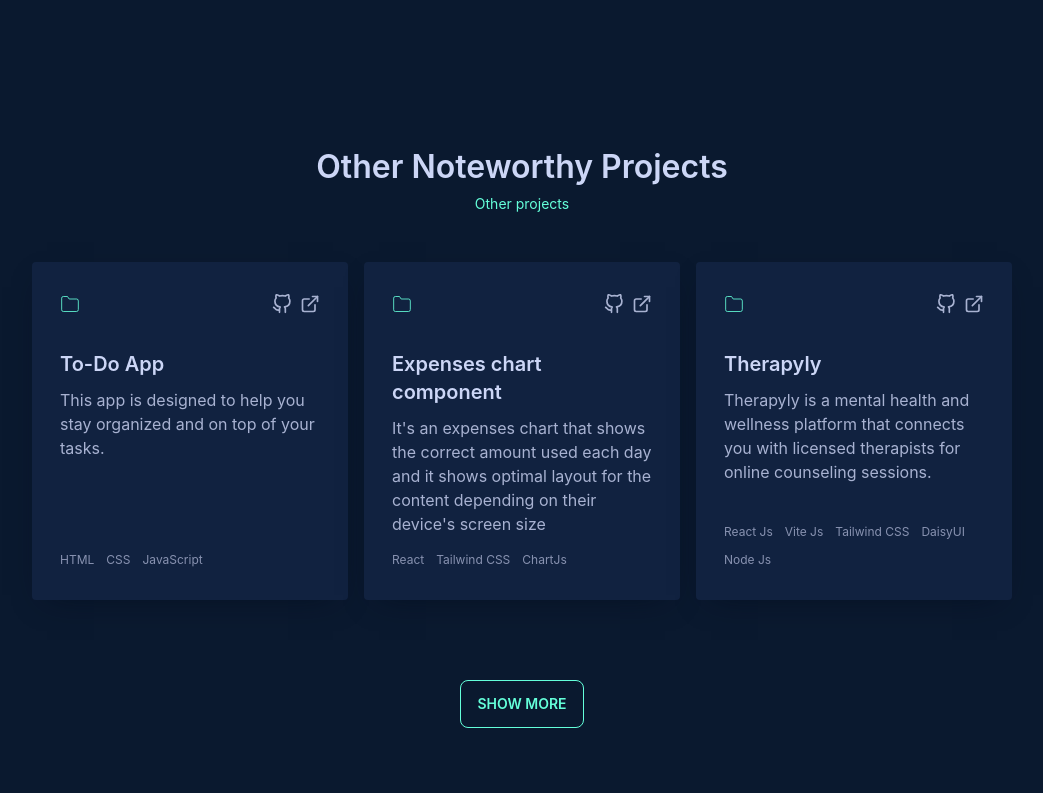
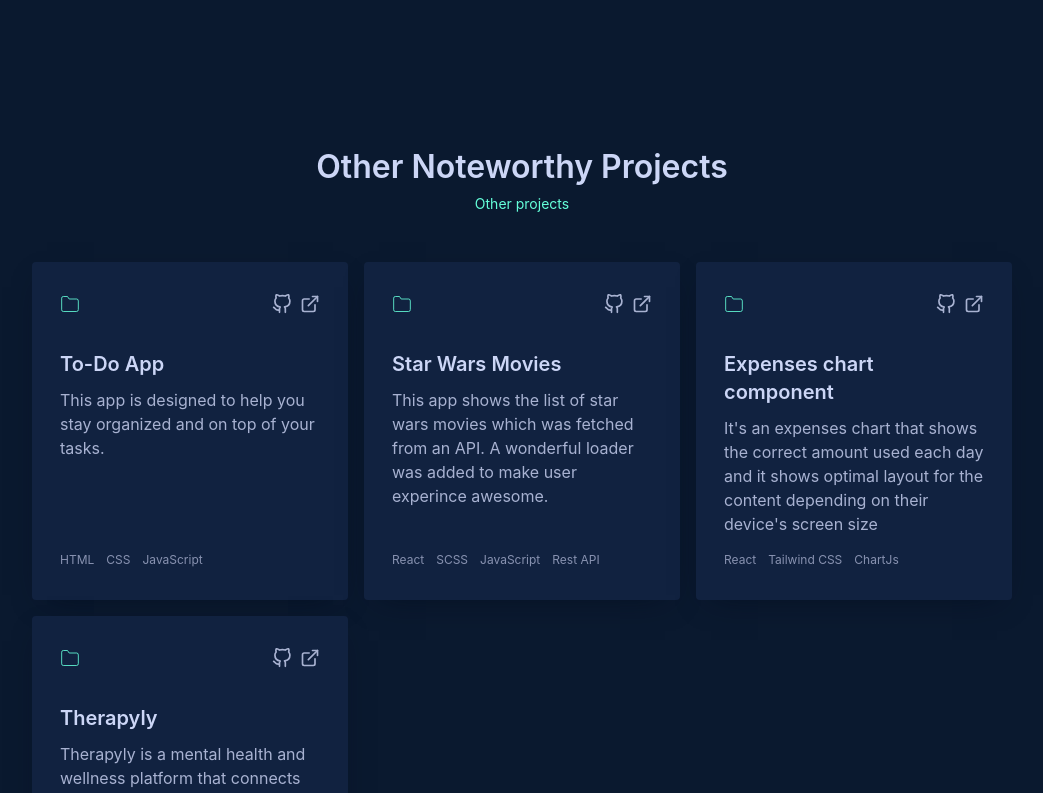
Before and after one commit to KasiePatricia/portfolio, a React (Vite) app: page / in a window 1280 px wide. Shown: the part 3230-4023 px from the top of the page, without its empty margins (118-1161 px from the left). Built offline with nearby package versions, Linux system fonts and the light colour scheme.

Commit message:
Added another project

```diff
--- a/src/sections/Jobs.jsx
+++ b/src/sections/Jobs.jsx
@@ -35,7 +35,7 @@ const Jobs = () => {
                 </a>
               </span>
             </h3>
-            <p className="mb-6 text-[0.813rem]">January - April 2018</p>
+            <p className="mb-6 text-[0.813rem]">January - April 2023</p>
             <div>
               <ul className="mt-2 left_0 tech relative ">
                 <li className="mb-2.5">Designing web applications</li>
--- a/src/sections/OtherProjects.jsx
+++ b/src/sections/OtherProjects.jsx
@@ -104,6 +104,104 @@ const OtherProjects = () => {
                 <li>HTML</li>
                 <li>CSS</li>
                 <li>JavaScript</li>
+              </ul>
+            </footer>
+          </div>
+        </li>
+        <li className="relative pointer">
+          <div className="flex justify-between  flex-col relative h-full rounded bg-[#112240] overflow-auto py-8 px-7 box-showder-m">
+            <header>
+              <div className="flex justify-between items-center mb-9">
+                <div className="text-mGreen">
+                  <svg
+                    xmlns="http://www.w3.org/2000/svg"
+                    role="img"
+                    viewBox="0 0 24 24"
+                    fill="none"
+                    stroke="currentColor"
+                    stroke-width="1"
+                    stroke-linecap="round"
+                    stroke-linejoin="round"
+                    class="feather feather-folder"
+                    className="w-5 h-5"
+                  >
+                    <title>Folder</title>
+                    <path d="M22 19a2 2 0 0 1-2 2H4a2 2 0 0 1-2-2V5a2 2 0 0 1 2-2h5l2 3h9a2 2 0 0 1 2 2z"></path>
+                  </svg>
+                </div>
+                <div className="flex gap-2 items-center text-[#a8b2d1]">
+                  <a
+                    href="https://github.com/KasiePatricia/stutern_projects/tree/movies/star-wars"
+                    aria-label="GitHub Link"
+                    target="_blank"
+                    rel="noopener noreferrer"
+                  >
+                    <svg
+                      xmlns="http://www.w3.org/2000/svg"
+                      role="img"
+                      viewBox="0 0 24 24"
+                      fill="none"
+                      stroke="currentColor"
+                      stroke-width="2"
+                      stroke-linecap="round"
+                      stroke-linejoin="round"
+                      class="feather feather-github"
+                      className="w-5 h-5"
+                    >
+                      <title>GitHub</title>
+                      <path d="M9 19c-5 1.5-5-2.5-7-3m14 6v-3.87a3.37 3.37 0 0 0-.94-2.61c3.14-.35 6.44-1.54 6.44-7A5.44 5.44 0 0 0 20 4.77 5.07 5.07 0 0 0 19.91 1S18.73.65 16 2.48a13.38 13.38 0 0 0-7 0C6.27.65 5.09 1 5.09 1A5.07 5.07 0 0 0 5 4.77a5.44 5.44 0 0 0-1.5 3.78c0 5.42 3.3 6.61 6.44 7A3.37 3.37 0 0 0 9 18.13V22"></path>
+                    </svg>
+                  </a>
+                  <a
+                    href="https://stutern-projects-w2iz.vercel.app/"
+                    aria-label="External Link"
+                    class="external"
+                    target="_blank"
+                    rel="noopener noreferrer"
+                  >
+                    <svg
+                      xmlns="http://www.w3.org/2000/svg"
+                      role="img"
+                      viewBox="0 0 24 24"
+                      fill="none"
+                      stroke="currentColor"
+                      stroke-width="2"
+                      stroke-linecap="round"
+                      stroke-linejoin="round"
+                      class="feather feather-external-link"
+                      className="w-5 h-5"
+                    >
+                      <title>External Link</title>
+                      <path d="M18 13v6a2 2 0 0 1-2 2H5a2 2 0 0 1-2-2V8a2 2 0 0 1 2-2h6"></path>
+                      <polyline points="15 3 21 3 21 9"></polyline>
+                      <line x1="10" y1="14" x2="21" y2="3"></line>
+                    </svg>
+                  </a>
+                </div>
+              </div>
+              <h3 className="text-xl">
+                <a
+                  href="https://stutern-projects-w2iz.vercel.app/"
+                  target="_blank"
+                  rel="noopener noreferrer"
+                >
+                  Star Wars Movies
+                </a>
+              </h3>
+              <div>
+                <p className="text-[#a8b2d1]">
+                  This app shows the list of star wars movies which was fetched
+                  from an API. A wonderful loader was added to make user
+                  experince awesome.
+                </p>
+              </div>
+            </header>
+            <footer>
+              <ul className="flex gap-3 flex-wrap text-xs mt-4">
+                <li>React</li>
+                <li>SCSS</li>
+                <li>JavaScript</li>
+                <li>Rest API</li>
               </ul>
             </footer>
           </div>
```
